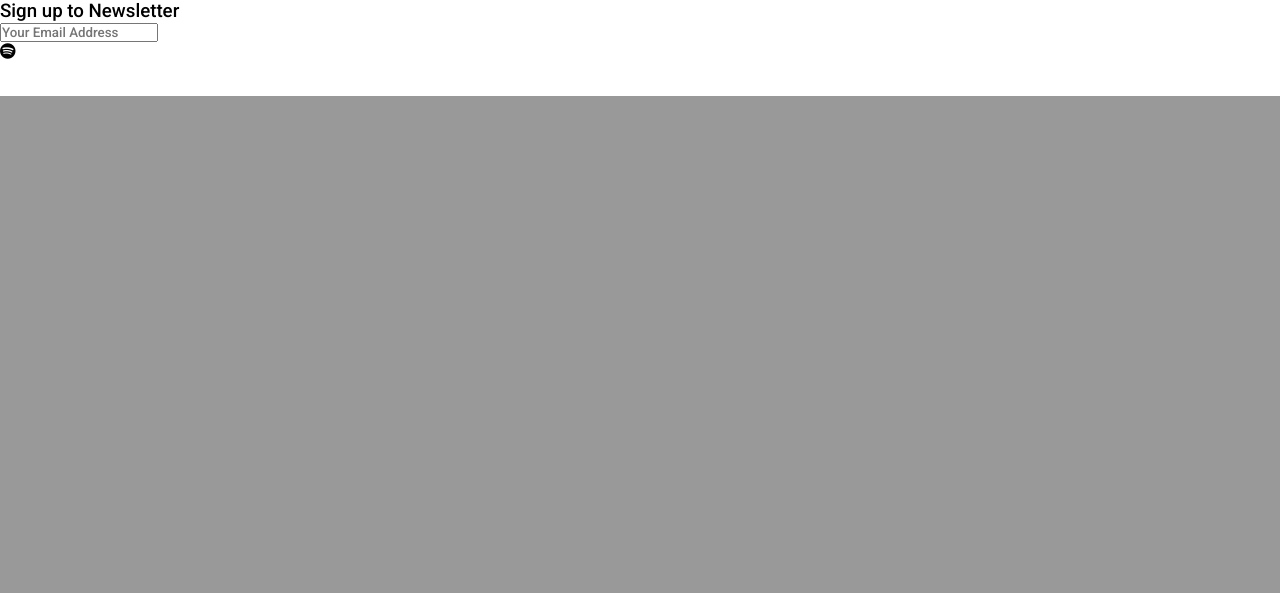
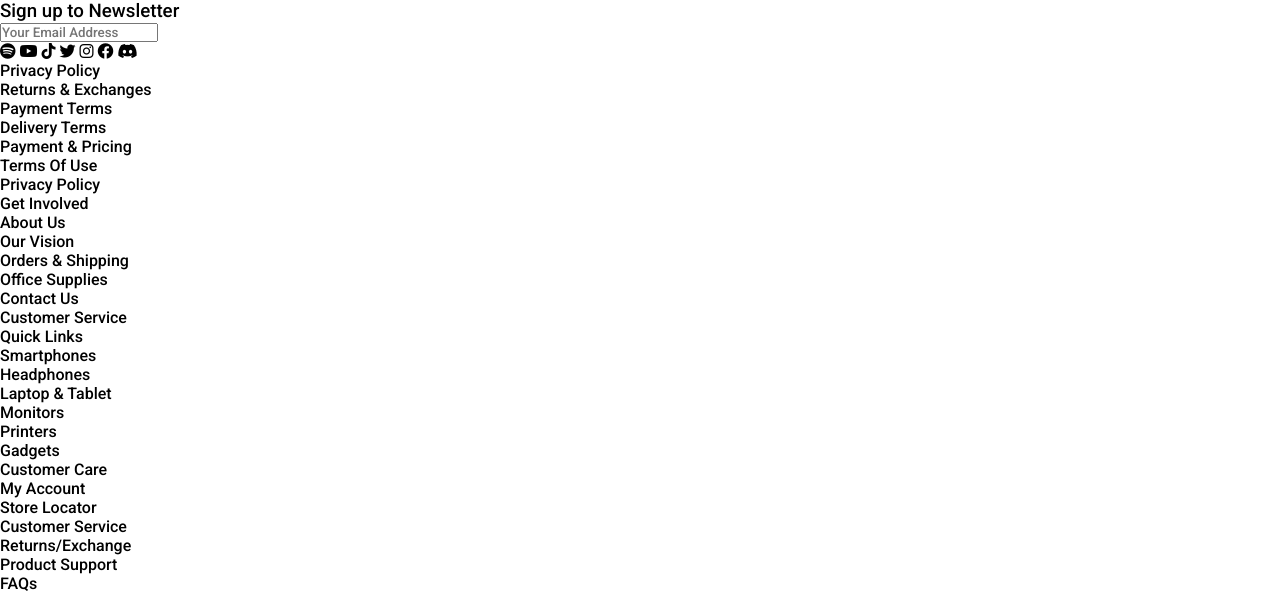
Before and after one commit to Ihor-Butenko/PCShop, a PHP site: page /home/index.php in a window 1280 px wide. Shown: the part 704-1297 px from the top of the page. Before the commit the page ends 800 px from the top, so only its background shows below. Run offline with PHP 8.4, Linux system fonts and the light colour scheme; some libraries are stand-ins or nearby versions.

Commit message:
feat | | add lists

```diff
--- a/home/components/footer/footer.php
+++ b/home/components/footer/footer.php
@@ -7,21 +7,67 @@
 		<input type="text" placeholder="Your Email Address">
 
 		<div class="top_footer_icon_container">
+
 			<i class="fa-brands fa-spotify"></i>
+			<i class="fa-brands fa-youtube"></i>
+			<i class="fa-brands fa-tiktok"></i>
+			<i class="fa-brands fa-twitter"></i>
+			<i class="fa-brands fa-instagram"></i>
+			<i class="fa-brands fa-facebook"></i>
+			<i class="fa-brands fa-discord"></i>
 
 		</div>
+	<div class="lists_footer_container">
+		<div>
+			<ul>Privacy Policy
+				<li><a>Returns & Exchanges</a></li>
+				<li><a>Payment Terms</a></li>
+				<li><a>Delivery Terms</a></li>
+				<li><a>Payment & Pricing</a></li>
+				<li><a>Terms Of Use</a></li>
+				<li><a>Privacy Policy</a></li>
+			</ul>
 
+		</div>
+		<div>
 
-	</div class="lists_footer_container">
+			<ul>Get Involved
+				<li><a>About Us</a></li>
+				<li><a>Our Vision</a></li>
+				<li><a>Orders & Shipping</a></li>
+				<li><a>Office Supplies</a></li>
+				<li><a>Contact Us</a></li>
+				<li><a>Customer Service</a></li>
+			</ul>
 
+		</div>
+		<div>
+
+			<ul>Quick Links
+				<li><a>Smartphones</a></li>
+				<li><a>Headphones</a></li>
+				<li><a>Laptop & Tablet</a></li>
+				<li><a>Monitors</a></li>
+				<li><a>Printers</a></li>
+				<li><a>Gadgets</a></li>
+			</ul>
+
+		</div>
+		<div>
+			<ul>Customer Care
+				<li><a>My Account</a></li>
+				<li><a>Store Locator</a></li>
+				<li><a>Customer Service</a></li>
+				<li><a>Returns/Exchange</a></li>
+				<li><a>Product Support</a></li>
+				<li><a>FAQs</a></li>
+			</ul>
+		</div>
+	</div>
 
 
 	<div>
 
 	</div>
 
-	<div>
-
-	</div>
-
 </div>
```
